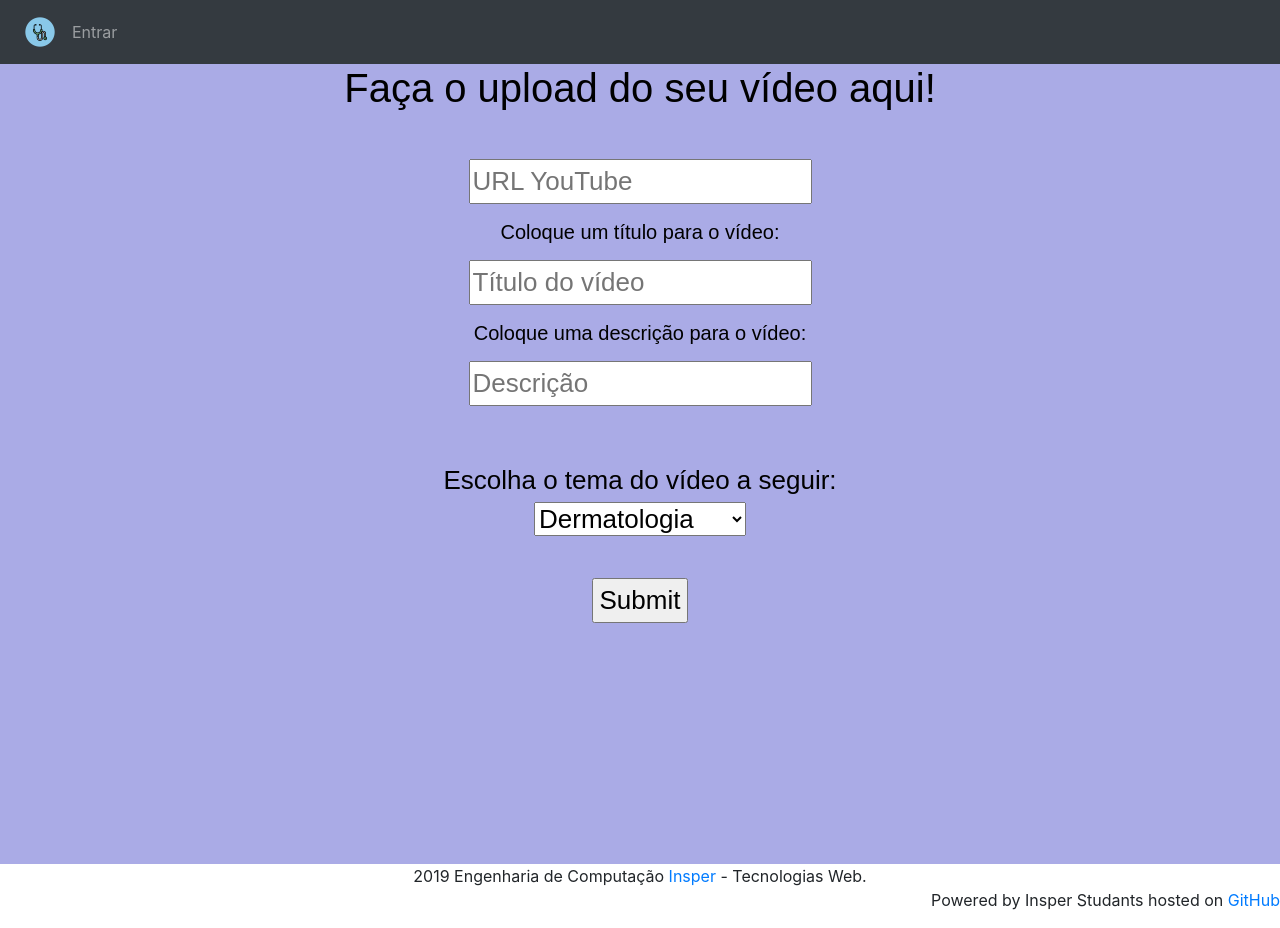
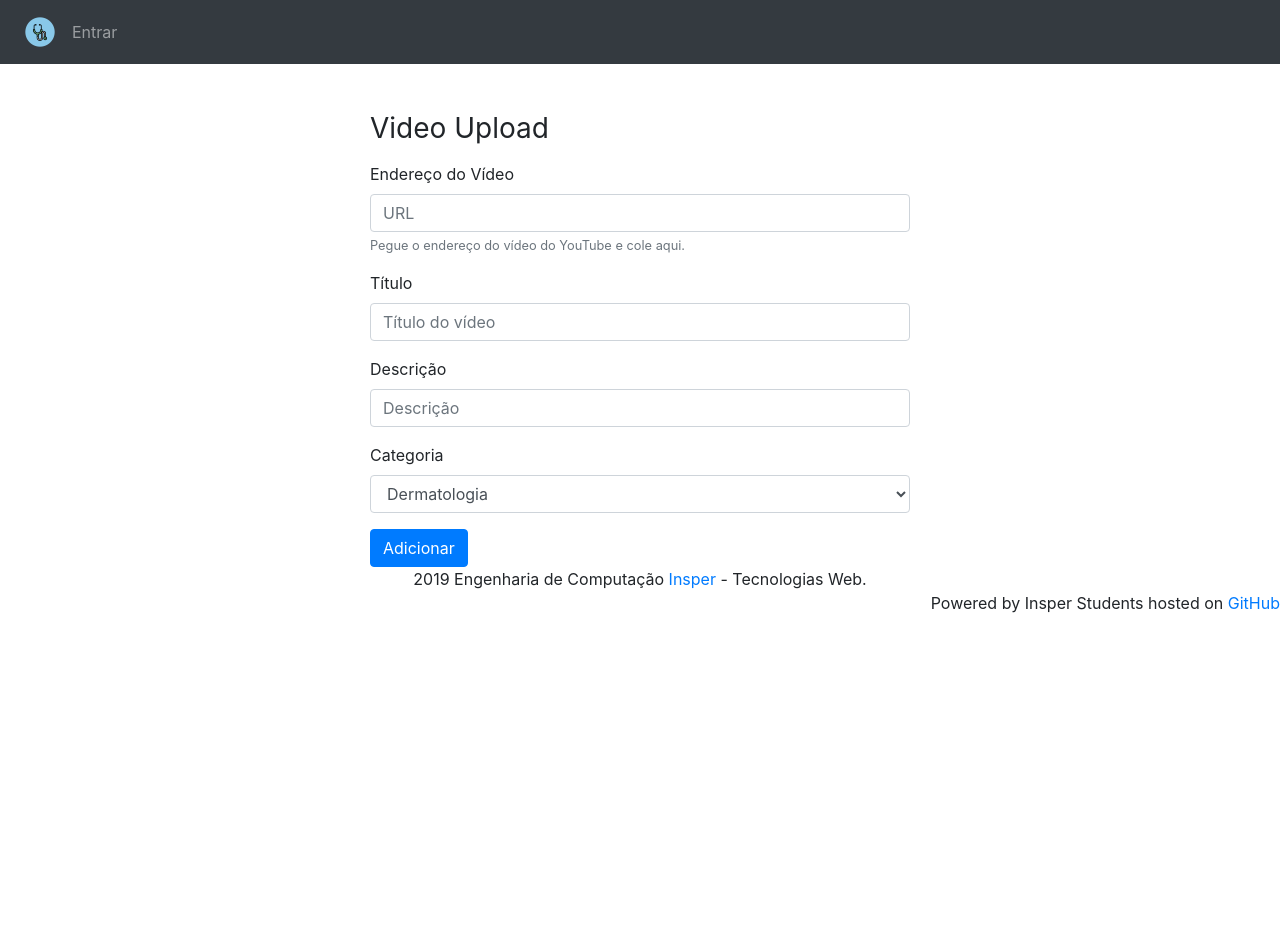
Before and after one commit to Gustavobb/TecMed, a React (Create React App) app in the folder frontend/tecmed/: page /uploadVideos in a window 1280 px wide. After the commit the page ends 800 px from the top, so only its background shows below. Built offline with nearby package versions, Linux system fonts and the light colour scheme.

Commit message:
Deixando a pagina do upload mais bonita

```diff
--- a/frontend/tecmed/src/Components/Footer.js
+++ b/frontend/tecmed/src/Components/Footer.js
@@ -13,7 +13,7 @@ const FooterPage = () => {
         </div>
         </center>
         <div class="ml-auto">
-            <p align="right">Powered by Insper Studants hosted on <a href="https://github.com/Gustavobb/TecMed">GitHub</a></p>
+            <p align="right">Powered by Insper Students hosted on <a href="https://github.com/Gustavobb/TecMed">GitHub</a></p>
         </div>
         </footer>
 
--- a/frontend/tecmed/src/Pages/UploadVideos.js
+++ b/frontend/tecmed/src/Pages/UploadVideos.js
@@ -2,7 +2,11 @@ import React, { Component } from "react";
 import '../css/Upload.css';
 import axios from 'axios'
 import jwr_decode from 'jwt-decode'
-import {Link} from 'react-router-dom'
+import { Link } from 'react-router-dom'
+import Form from 'react-bootstrap/Form'
+import Button from 'react-bootstrap/Button';
+
+
 
 class UploadVideos extends Component {
 
@@ -37,32 +41,47 @@ class UploadVideos extends Component {
         })
 
     }
-    submit = (e) => {
+    submit = async (e) => {
         var n = this.state.id.search("v=")
-        var final_id =  this.state.id.substring(n+2)
+        var final_id = this.state.id.substring(n + 2)
         alert("Muito obrigado! Seu vídeo foi enviado para a Revisão!")
-        axios.post("http://localhost/routes/startId",{
+        await axios.post("http://ec2-54-165-32-50.compute-1.amazonaws.com/routes/startId/", {
             id: final_id,
             title: this.state.title,
             description: this.state.description,
             category: this.state.category,
             creator: this.state.creator
         })
+        alert("Done")
     }
 
     render() {
         return (
-            <div className="upload">
-                <h1 className="title"> Faça o upload do seu vídeo aqui! </h1><br />
-                <form>
-                    <p><input type="text" name="id" placeholder="URL YouTube" onChange={this.handleChange}></input></p>
-                    <h5><p> Coloque um título para o vídeo: </p></h5>
-                    <p><input type="text" name="title" placeholder="Título do vídeo" onChange={this.handleChange}></input></p>
-                    <h5><p> Coloque uma descrição para o vídeo: </p></h5>
-                    <p><input type="text" name="description"  placeholder="Descrição" onChange={this.handleChange}/></p><br/>
-                    Escolha o tema do vídeo a seguir:<br/>
+            <div className="container">
+                <div className="row">
+                    <div className="col-md-6 mt-5 mx-auto">
+                    <h1 className="h3 mb-3 font-weight-normal">
+                                Video Upload
+                            </h1>
+                        <Form>
+                            <Form.Group>
+                                <Form.Label>Endereço do Vídeo</Form.Label>
+                                <Form.Control name="id" type="link" placeholder="URL" onChange={this.handleChange} />
+                                <Form.Text  className="text-muted" >
+                                    Pegue o endereço do vídeo do YouTube e cole aqui.
+              </Form.Text>
+                            </Form.Group>
 
-                    <select name="category" onChange={this.handleChange}>
+                            <Form.Group >
+                                <Form.Label>Título</Form.Label>
+                                <Form.Control type="text" name="title" placeholder="Título do vídeo" onChange={this.handleChange} />
+                            </Form.Group>
+                            <Form.Group>
+                                <Form.Label>Descrição</Form.Label>
+                                <Form.Control type="text" name="description" placeholder="Descrição" onChange={this.handleChange} />
+                            </Form.Group>
+                            <Form.Label>Categoria</Form.Label>
+                            <Form.Control as="select" name="category" onChange={this.handleChange}>
                             <option value="Dermatologia">Dermatologia</option>
                             <option value="Cardiologia">Cardiologia</option>
                             <option value="Oncologia">Oncologia</option>
@@ -73,21 +92,20 @@ class UploadVideos extends Component {
                             <option value="Clínica Geral">Clínica Geral</option>
                             <option value="Cirurgia Plástica">Cirurgia Plástica</option>
                             <option value="Outro">Outro</option>
-                    </select><br /><br />
+                        </Form.Control>
                             <Link to="/" >
-                        <input type="submit" onClick={this.submit} />
+                                <Button variant="primary" type="submit" style={{marginTop: "1rem"}} onClick={this.submit}>
+                                    Adicionar
+            </Button>
                             </Link>
-                </form>
+                        </Form>
+
                     </div>
+                </div>
+            </div>
+
         );
     }
 }
 
 export default UploadVideos;
-
-
-{/* <p> Start time:
-                        <input type="time" step="1" min="00:00:00" max="01:59:59"/></p>
-                        <p> End time:
-                        <input type="time" step="1" min="00:00:01" max="02:00:00"/></p>
-                    </h5><br/> */}
```
Lines whose indentation alone changed are shown as unchanged.
